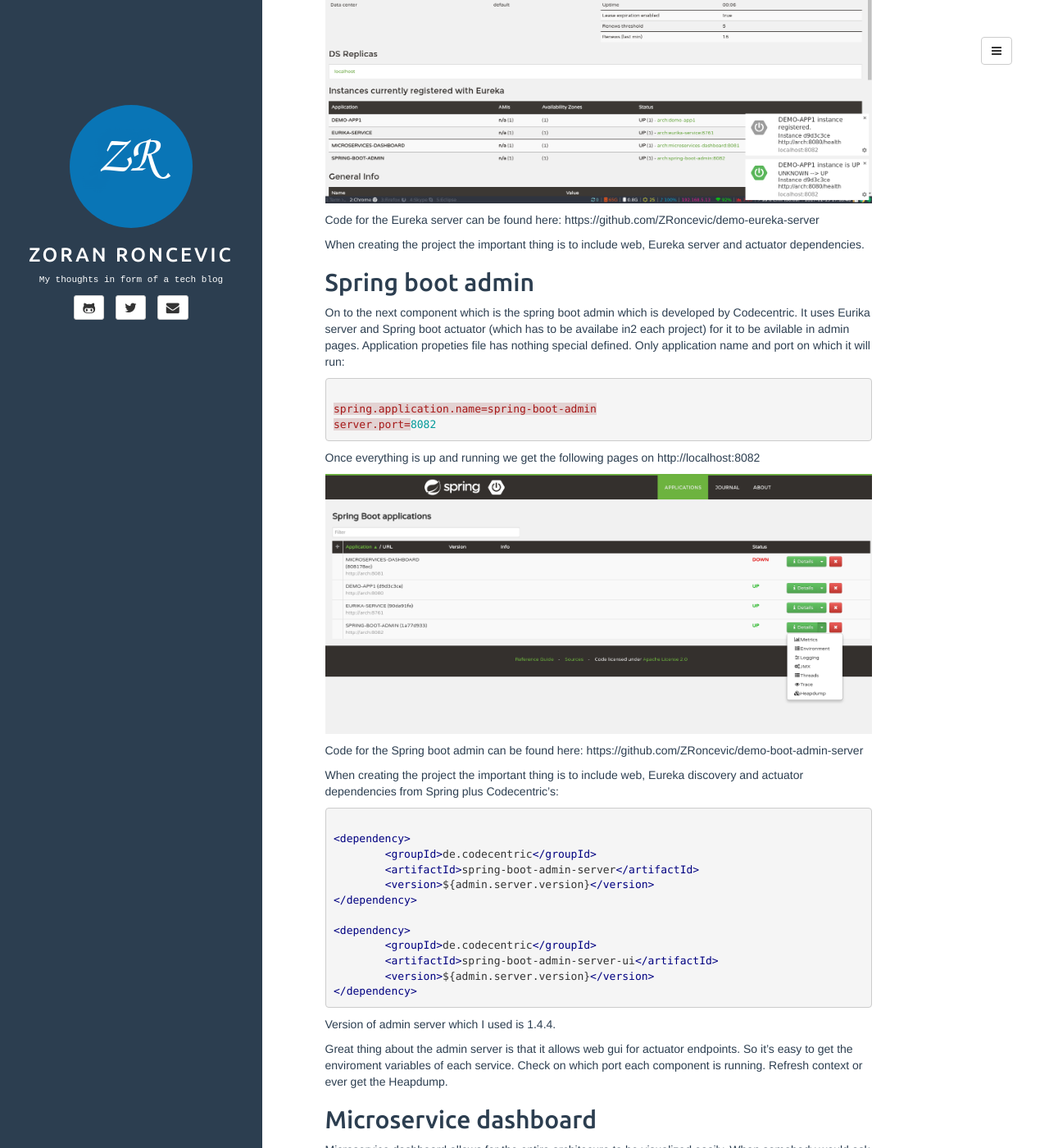
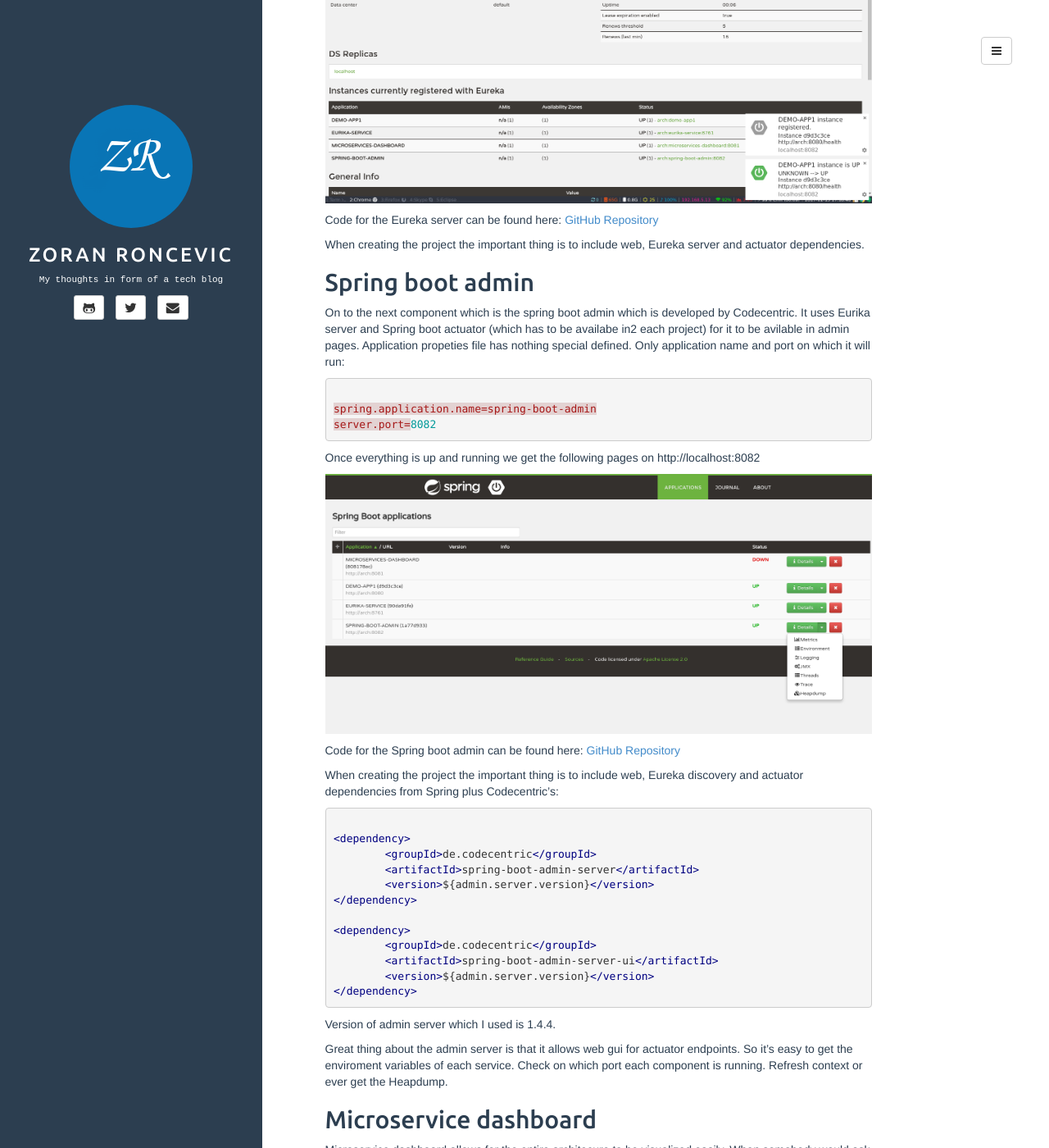
Before and after one commit to ZRoncevic/zroncevic.github.io, a Jekyll site: the page built from _posts/2017-01-15-spring-boot-demo-app.md, in a window 1280 px wide and 1400 px high, scrolled down 2391 px. Shown: the whole window at 82% size. Built offline with Jekyll 4.4.1, drawn with Linux system fonts in a browser that asks for light colours; some of the changed text lies outside the part shown.

Commit message:
changing links in the blog post to markdown syntax

```diff
--- a/_posts/2017-01-15-spring-boot-demo-app.md
+++ b/_posts/2017-01-15-spring-boot-demo-app.md
@@ -34,7 +34,8 @@ For logging I have added AOP MethodLoggerAop.java which logs incoming requests t
 
 Spring boot actuator and Eurika client have been added for the following steps.
 
-Code for the microservice can be found here: https://github.com/ZRoncevic/spring-boot-demo-app
+Code for the microservice can be found here: [GitHub Repository](https://github.com/ZRoncevic/spring-boot-demo-app)
+
 
 Application properties file looks like so:
 {% highlight json %}
@@ -82,7 +83,8 @@ Once Eurika is up and running in your browser it will push browser notification
 
 ![Eureka-discovery]({{ site.url }}/assets/media/Eureka-discovery.png)
 
-Code for the Eureka server can be found here: https://github.com/ZRoncevic/demo-eureka-server
+Code for the Eureka server can be found here: [GitHub Repository](https://github.com/ZRoncevic/demo-eureka-server)
+
 
 When creating the project the important thing is to include web, Eureka server and actuator dependencies.
 
@@ -101,7 +103,7 @@ Once everything is up and running we get the following pages on http://localhost
 ![Spring-Boot-Admin]({{ site.url }}/assets/media/Spring-Boot-Admin.png)
 
 
-Code for the Spring boot admin can be found here: https://github.com/ZRoncevic/demo-boot-admin-server
+Code for the Spring boot admin can be found here: [GitHub Repository](https://github.com/ZRoncevic/demo-boot-admin-server)
 
 When creating the project the important thing is to include web, Eureka discovery and actuator dependencies from Spring plus Codecentric's:
 
@@ -132,3 +134,5 @@ It lists all Rest endpoints which are exposed, which components connect and comm
 Now imagine you have a lot more components to visualize, then you have a filters where you can exclude component that are no interest to you. And this is how it looks:
 
 ![Microservice-dashboard]({{ site.url }}/assets/media/Microservices-Dashboard.png)
+
+Code for the microservices dashboard can be found here: [GitHub Repository](https://github.com/ZRoncevic/demo-microservices-dashboard)
```
